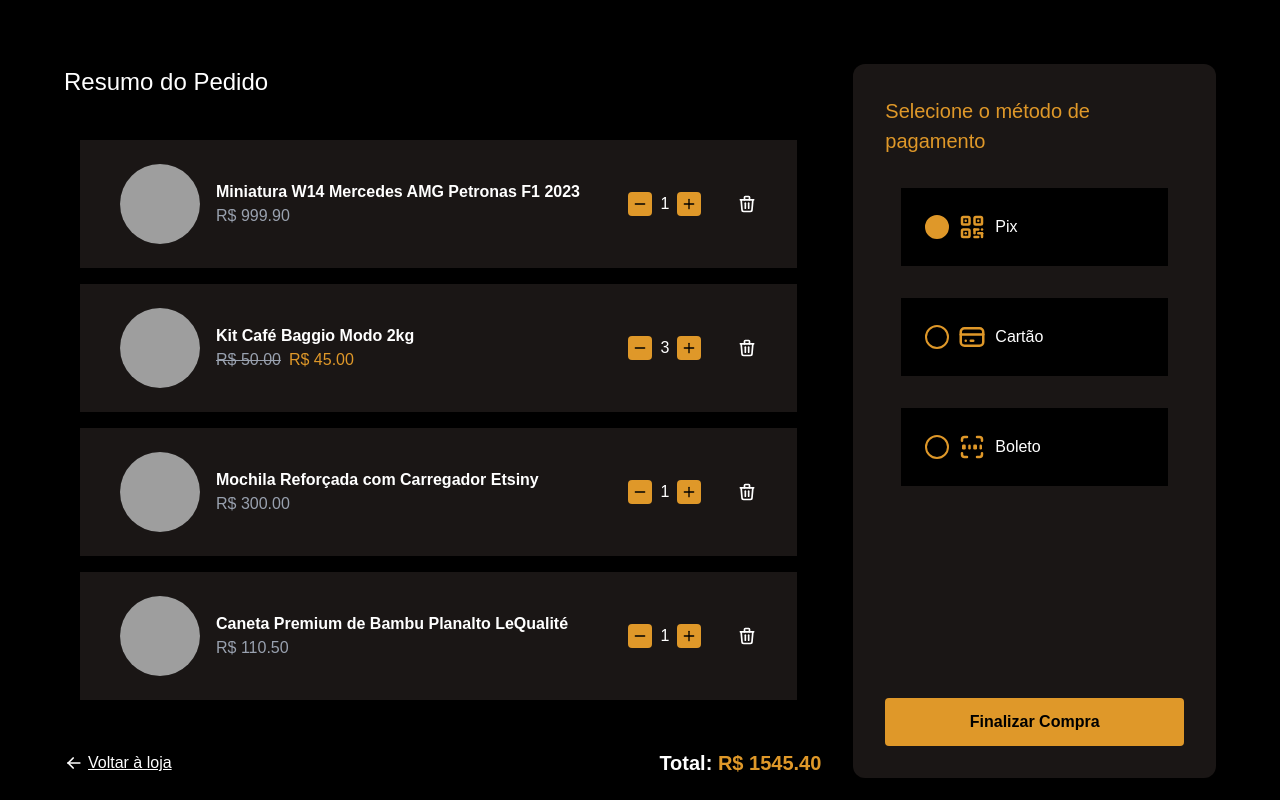
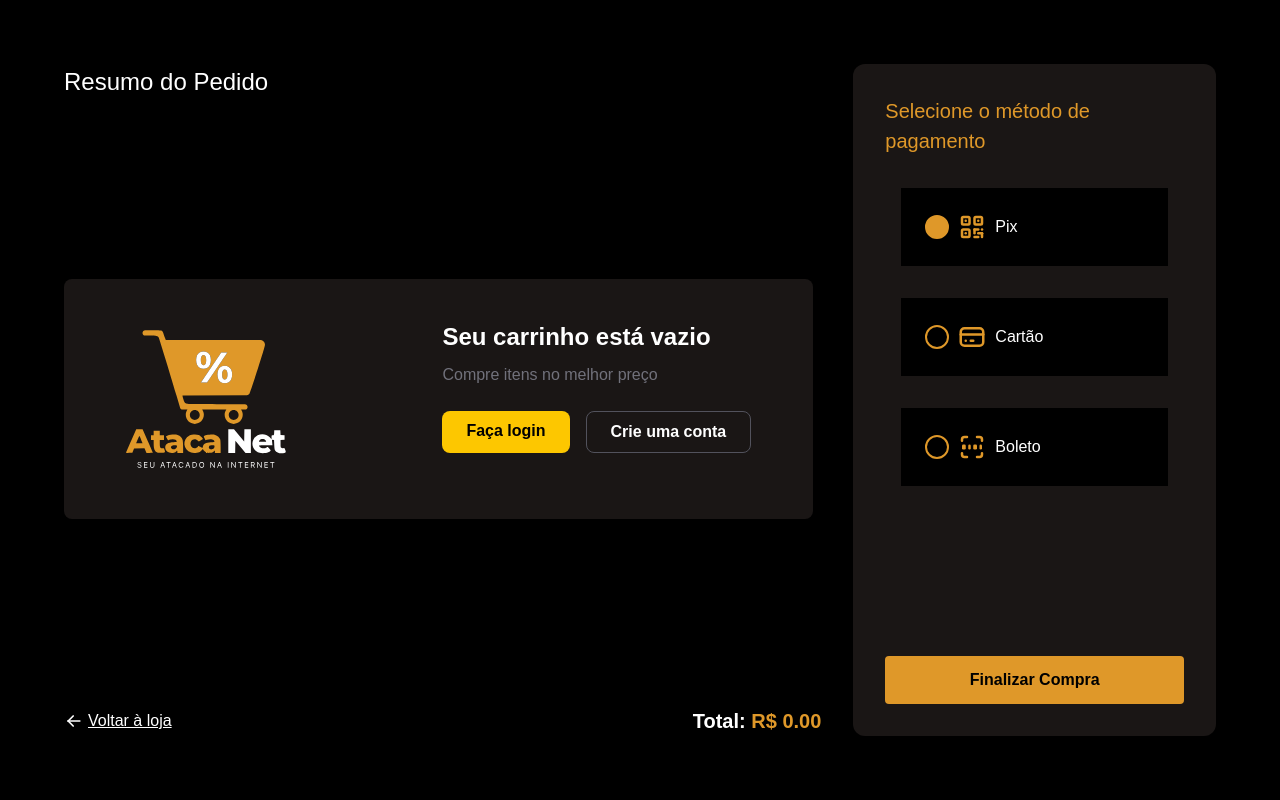
Before and after one commit to ProcessAI/unieuro-devops-202501, a Next.js app in the folder client/: page /cart in a window 1280 px wide. Built offline with nearby package versions, Linux system fonts and the light colour scheme; grey boxes are pictures that could not be loaded.

Commit message:
[dev-36] Correção no carrinho para deixar funcional.

```diff
--- a/client/src/components/Header.tsx
+++ b/client/src/components/Header.tsx
@@ -7,6 +7,7 @@ import { useEffect, useState } from 'react';
 
 export function Header() {
   const [isLogged, setIsLogged] = useState(false);
+  const [cartItemCount, setCartItemCount] = useState(0);
   const router = useRouter();
 
   const handleSearch = () => {
@@ -23,6 +24,11 @@ export function Header() {
   useEffect(() => {
     if (Cookies.get('refreshToken')) {
       setIsLogged(true);
+    }
+
+    const savedCartItemCount = localStorage.getItem('cartItemCount');
+    if (savedCartItemCount) {
+      setCartItemCount(parseInt(savedCartItemCount, 10));
     }
   }, []);
 
@@ -61,9 +67,14 @@ export function Header() {
         {/* Botão Carrinho */}
         <Link
           href="/cart"
-          className="cursor-pointer flex items-center justify-center gap-2 whitespace-nowrap rounded-md text-sm font-medium ring-offset-background transition-colors focus-visible:outline-none focus-visible:ring-2 focus-visible:ring-ring focus-visible:ring-offset-2 disabled:pointer-events-none disabled:opacity-50 [&_svg]:pointer-events-none [&_svg]:size-4 [&_svg]:shrink-0 hover:text-[#DF9829] hover:bg-[#1a1615] hover:text-accent-foreground h-10 w-10"
+          className="cursor-pointer flex items-center justify-center gap-2 relative"
         >
           <IconShoppingCart size={20} />
+          {cartItemCount > 0 && (
+            <span className="absolute top-0 right-0 bg-red-600 text-white rounded-full text-xs w-5 h-5 flex items-center justify-center">
+              {cartItemCount}
+            </span>
+          )}
         </Link>
 
         {/* Botão Usuário */}
--- a/client/src/components/Hero.tsx
+++ b/client/src/components/Hero.tsx
@@ -19,25 +19,23 @@ export function HeroCarousel() {
   useEffect(() => {
     const buscarImagensCarrossel = async () => {
       try {
-
         const response = await fetch('/api/carrossel');
-        console.log('response', response.json)
+        console.log('response', response.json);
 
         if (!response.ok) {
+          const errorText = await response.text();
+          console.error('Resposta não OK do carrossel:', errorText); // Loga o HTML recebido
 
-          const errorText = await response.text();
-          console.error("Resposta não OK do carrossel:", errorText); // Loga o HTML recebido
-
-          throw new Error(`Erro ao buscar dados do carrossel: ${response.status}. Resposta: ${errorText.substring(0, 200)}...`);
+          throw new Error(
+            `Erro ao buscar dados do carrossel: ${response.status}. Resposta: ${errorText.substring(0, 200)}...`
+          );
         }
-
 
         const data: CarrosselItem[] = await response.json();
         setCarrosselItens(data);
         setLoading(false);
       } catch (error: any) {
-
-        console.error("Detalhe do erro ao carregar destaques do carrossel:", error);
+        console.error('Detalhe do erro ao carregar destaques do carrossel:', error);
         setError(error.message);
         setLoading(false);
       }
@@ -51,7 +49,9 @@ export function HeroCarousel() {
   }
 
   if (error) {
-    return <div className="text-red-500 text-center py-20">Erro ao carregar os destaques: {error}</div>;
+    return (
+      <div className="text-red-500 text-center py-20">Erro ao carregar os destaques: {error}</div>
+    );
   }
 
   if (carrosselItens.length === 0) {
@@ -68,6 +68,7 @@ export function HeroCarousel() {
       className="hero-carousel-custom"
     >
       {carrosselItens.map((item) => (
+        <Link href={`/product/${item.id}`}>
           <div
             key={item.id}
             className={`bg-green-50 py-16 flex items-center`}
@@ -80,11 +81,9 @@ export function HeroCarousel() {
                   <p className="text-lg mb-6 text-gray-700 whitespace-pre-line">{item.descricao}</p>
                 )}
                 {/* Adiciona Link para a página do produto, se aplicável */}
-              <Link href={`/product/${item.id}`} legacyBehavior>
-                <a className="cursor-pointer px-6 py-3 bg-[#DF9829] text-white rounded-lg hover:bg-[#C77714] transition">
+                <span className="cursor-pointer px-6 py-3 bg-[#DF9829] text-white rounded-lg hover:bg-[#C77714] transition">
                   Ver detalhes →
-                </a>
-              </Link>
+                </span>
               </div>
               <div className="md:w-1/2 mt-8 md:mt-0 flex justify-center">
                 {item.imagem ? (
@@ -102,6 +101,7 @@ export function HeroCarousel() {
               </div>
             </div>
           </div>
+        </Link>
       ))}
     </Carousel>
   );
--- a/client/src/pages/cart.tsx
+++ b/client/src/pages/cart.tsx
@@ -9,15 +9,17 @@ import { apiFetch } from '@/utils/apiClient';
 
 type Product = {
   id: number;
-  image: string;
+  imageUrl: string;
   name: string;
   price: number;
   quantity: number;
+  discountPrice: number;
 };
 
 export default function CartPage() {
   const { showToast } = useToast();
   const [isLogged, setIsLogged] = useState(false);
+  const [products, setProducts] = useState<Product[]>([]);
 
   useEffect(() => {
     if (Cookies.get('refreshToken')) {
@@ -25,59 +27,88 @@ export default function CartPage() {
     }
   }, []);
 
-  const [products, setProducts] = useState<Product[]>([
-    {
-      id: 1,
-      image: 'https://http2.mlstatic.com/D_NQ_NP_871755-MLU74346911353_022024-O.webp',
-      name: 'Miniatura W14 Mercedes AMG Petronas F1 2023',
-      price: 999.9,
-      quantity: 1,
-    },
-    {
-      id: 2,
-      image:
-        'https://baggiocafe.com.br/cdn/shop/files/KitEscritorio_Graos__2kg.png?v=1741954451&width=900',
-      name: 'Kit Café Baggio Modo 2kg',
-      price: 50.0,
-      quantity: 3,
-    },
-    {
-      id: 3,
-      image: 'https://m.media-amazon.com/images/I/61lSXM4RsqL._AC_SX569_.jpg',
-      name: 'Mochila Reforçada com Carregador Etsiny',
-      price: 300.0,
-      quantity: 1,
-    },
-    {
-      id: 4,
-      image: 'https://m.media-amazon.com/images/I/710sK2W6R3L._AC_SX522_.jpg',
-      name: 'Caneta Premium de Bambu Planalto LeQualité',
-      price: 110.5,
-      quantity: 1,
-    },
-  ]);
+  useEffect(() => {
+    const cartItems = JSON.parse(localStorage.getItem('cart') || '[]');
+    if (cartItems.length > 0) {
+      fetchProducts(cartItems);
+    }
+  }, []);
+
+  const fetchProducts = async (cartItems: { id: number; quantity: number }[]) => {
+    try {
+      const ids = cartItems.map((item) => item.id).join(',');
+
+      const response = await fetch(`/api/cart?ids=${ids}`, {
+        method: 'GET',
+        headers: { 'Content-Type': 'application/json' },
+      });
+
+      if (!response.ok) {
+        console.error('Erro ao buscar produtos:', response);
+        showToast('Erro ao buscar produtos do carrinho.');
+        return;
+      }
+
+      const data = await response.json();
+
+      const updatedProducts = data.products.map((product: any) => {
+        const cartItem = cartItems.find((item: any) => item.id === product.id);
+
+        const price = parseFloat(product.preco);
+        const discountPrice = price * 0.9;
+
+        return {
+          ...product,
+          price: price,
+          quantity: cartItem?.quantity || 1,
+          discountPrice: discountPrice,
+          imageUrl: product.imageUrl || product.Midias[0]?.link,
+        };
+      });
+
+      setProducts(updatedProducts);
+    } catch (error) {
+      console.error('Erro inesperado:', error);
+      showToast('Erro ao carregar os produtos do carrinho.');
+    }
+  };
 
   const handleIncreaseQuantity = (id: number) => {
-    setProducts((prev) =>
-      prev.map((product) =>
+    setProducts((prev) => {
+      const updatedProducts = prev.map((product) =>
         product.id === id ? { ...product, quantity: product.quantity + 1 } : product
-      )
-    );
+      );
+      updateLocalStorage(updatedProducts);
+      return updatedProducts;
+    });
   };
 
   const handleDecreaseQuantity = (id: number) => {
-    setProducts((prev) =>
-      prev.map((product) => {
-        if (product.id === id && product.quantity > 1) {
-          return { ...product, quantity: product.quantity - 1 };
-        }
-        return product;
-      })
-    );
+    setProducts((prev) => {
+      const updatedProducts = prev.map((product) =>
+        product.id === id && product.quantity > 1
+          ? { ...product, quantity: product.quantity - 1 }
+          : product
+      );
+      updateLocalStorage(updatedProducts);
+      return updatedProducts;
+    });
   };
 
   const handleRemoveProduct = (id: number) => {
-    setProducts((prev) => prev.filter((product) => product.id !== id));
+    setProducts((prev) => {
+      const updatedProducts = prev.filter((product) => product.id !== id);
+      updateLocalStorage(updatedProducts);
+      return updatedProducts;
+    });
+  };
+
+  const updateLocalStorage = (updatedProducts: Product[]) => {
+    const updatedCart = updatedProducts.map((product) => ({
+      id: product.id,
+      quantity: product.quantity,
+    }));
+    localStorage.setItem('cart', JSON.stringify(updatedCart));
   };
 
   const total = products.reduce((acc, product) => {
@@ -140,7 +171,6 @@ export default function CartPage() {
               <ul className="p-4 space-y-4" aria-label="Lista de itens do carrinho">
                 {products.map((product) => {
                   const hasDiscount = product.quantity >= 3;
-                  const discountPrice = product.price * 0.9;
                   return (
                     <li
                       key={product.id}
@@ -148,7 +178,7 @@ export default function CartPage() {
                     >
                       <div className="flex items-center gap-4">
                         <img
-                          src={product.image}
+                          src={product.imageUrl}
                           alt={product.name}
                           className="w-20 h-20 bg-black rounded-full"
                         />
@@ -159,7 +189,9 @@ export default function CartPage() {
                               <span className="line-through text-gray-400">
                                 R$ {product.price.toFixed(2)}
                               </span>
-                              <span className="text-[#DF9829]">R$ {discountPrice.toFixed(2)}</span>
+                              <span className="text-[#DF9829]">
+                                R$ {product.discountPrice.toFixed(2)}
+                              </span>
                             </div>
                           ) : (
                             <span className="text-gray-400">R$ {product.price.toFixed(2)}</span>
--- a/client/src/pages/index.tsx
+++ b/client/src/pages/index.tsx
@@ -68,6 +68,7 @@ export default function Home() {
         <div className="grid grid-cols-5 gap-6">
           {ofertas.length > 0 ? (
             ofertas.map((produto) => (
+              <Link href={`/product/${produto.id}`}>
                 <ProductCard
                   key={produto.id}
                   image={produto.image || 'https://via.placeholder.com/150'}
@@ -76,6 +77,7 @@ export default function Home() {
                   discount={produto.desconto}
                   minQuantity={produto.minQuantity}
                 />
+              </Link>
             ))
           ) : (
             <p className="text-white col-span-5 text-center">Nenhuma oferta disponível no momento.</p>
--- a/client/src/pages/product/[id].tsx
+++ b/client/src/pages/product/[id].tsx
@@ -34,6 +34,22 @@ interface ProdutoPageProps {
 export default function Produto({ produto }: ProdutoPageProps) {
   const primeiraImagem = produto.Midias[0]?.link || '/placeholder.png';
 
+  const handleAddToCart = () => {
+    const cart = JSON.parse(localStorage.getItem('cart') || '[]');
+    const existingProductIndex = cart.findIndex((item: any) => item.id === produto.id);
+
+    if (existingProductIndex !== -1) {
+      cart[existingProductIndex].quantity += 1;
+    } else {
+      cart.push({
+        id: produto.id,
+        quantity: 1,
+      });
+    }
+
+    localStorage.setItem('cart', JSON.stringify(cart));
+  };
+
   return (
     <div className="min-h-screen bg-[#130F0E] text-white">
       <header className="bg-[#130F0E] shadow-sm">
@@ -45,7 +61,6 @@ export default function Produto({ produto }: ProdutoPageProps) {
 
       <main className="max-w-7xl mx-auto px-4 sm:px-6 lg:px-8 py-12">
         <div className="grid grid-cols-1 md:grid-cols-2 gap-10">
-
           <div className="rounded-lg overflow-hidden shadow-lg">
             <Image
               src={primeiraImagem}
@@ -84,7 +99,10 @@ export default function Produto({ produto }: ProdutoPageProps) {
               </p>
             </div>
 
-            <button className="bg-[#DF9829] hover:bg-yellow-600 text-black font-semibold py-3 px-6 rounded-lg cursor-pointer transition duration-300">
+            <button
+              onClick={handleAddToCart}
+              className="bg-[#DF9829] hover:bg-yellow-600 text-black font-semibold py-3 px-6 rounded-lg cursor-pointer transition duration-300"
+            >
               Adicionar ao carrinho
             </button>
           </div>
```
Also changed, not shown: 1 other file (tests, documents, lock files or other folders). Lines whose indentation alone changed are shown as unchanged.
